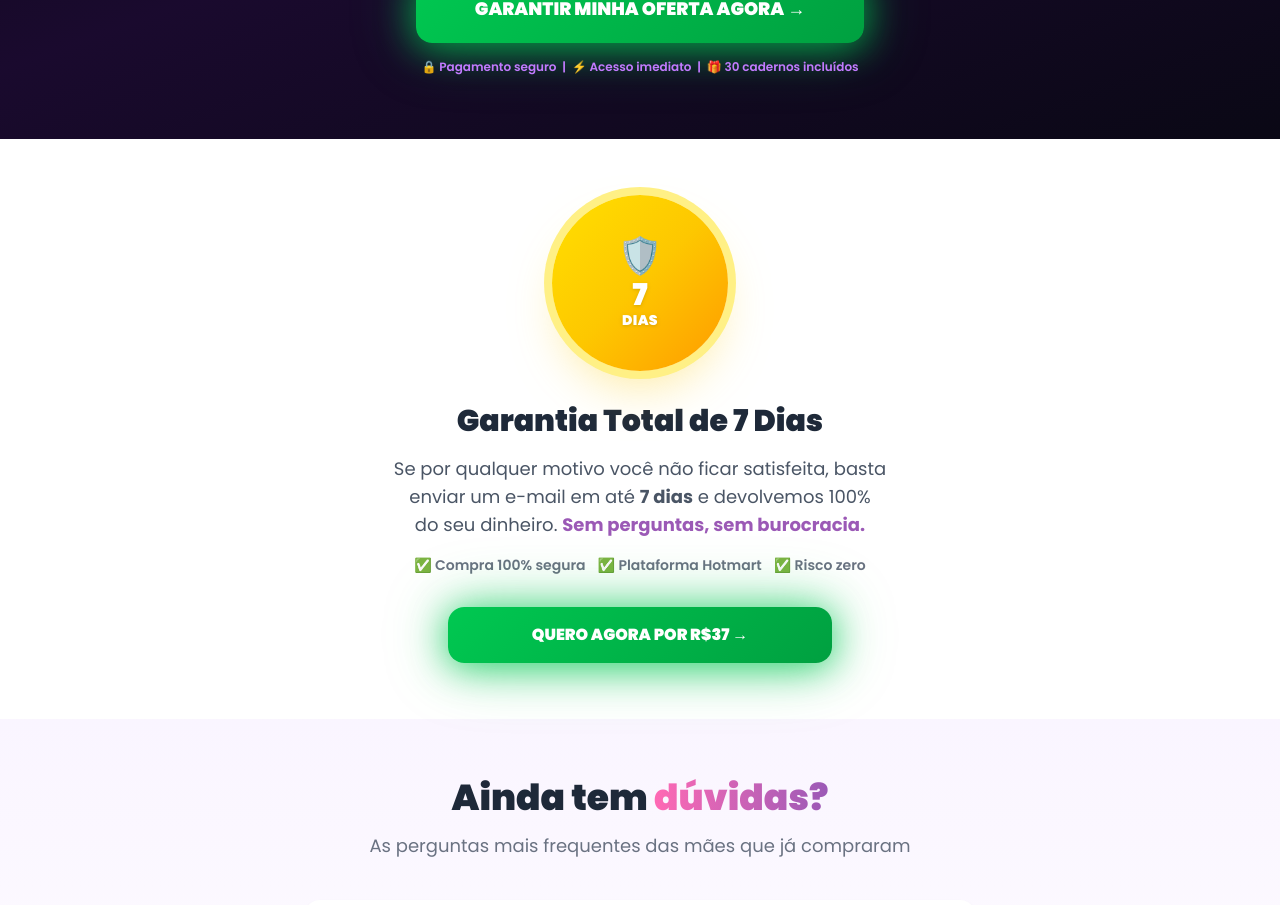
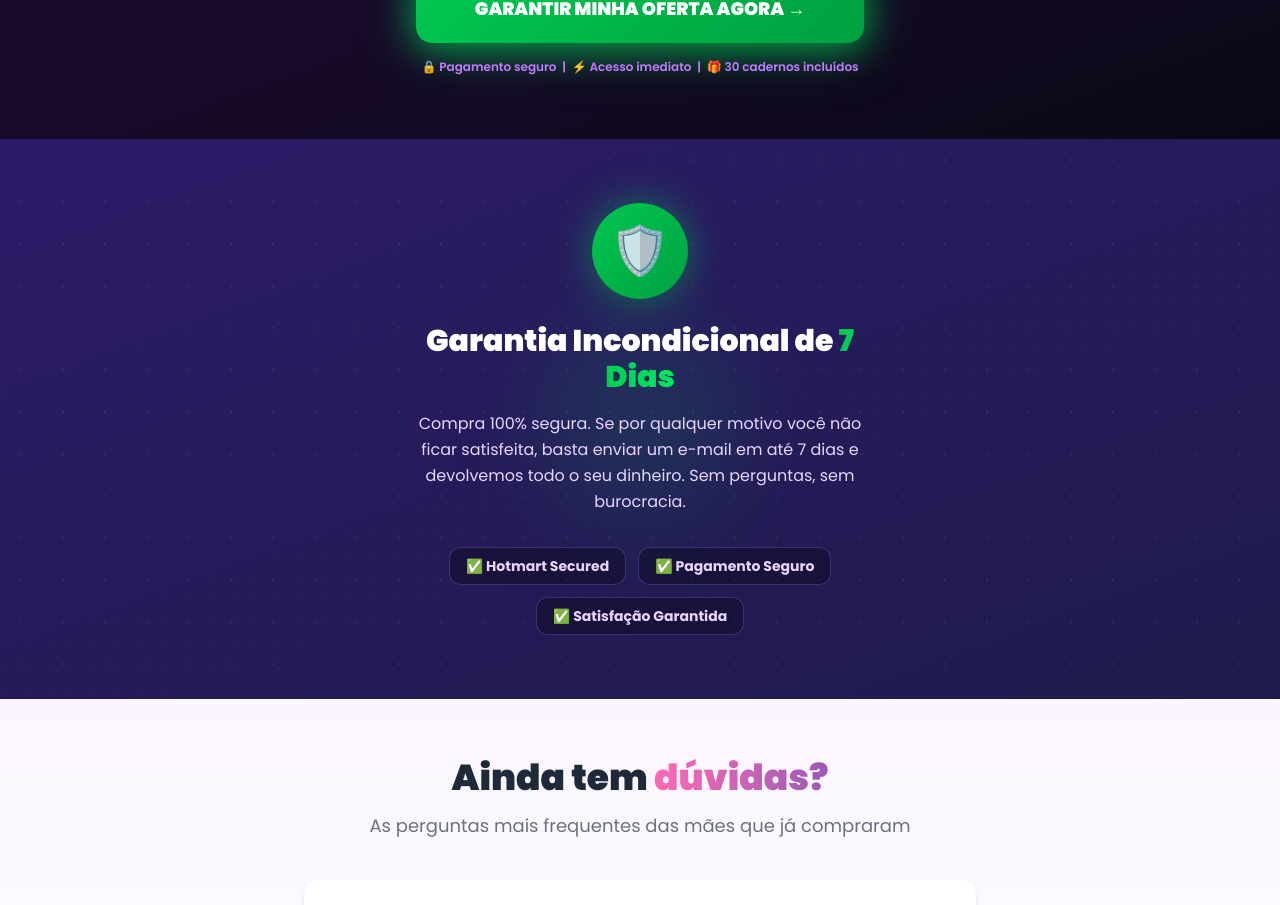
Before and after one commit to CoimbraViih/ColorBox, a React (Vite) app: page / in a window 1280 px wide. Shown: the part 5093-5998 px from the top of the page. Built offline with nearby package versions, Linux system fonts and the light colour scheme.

Commit message:
feat: GuaranteeSection escudo GSAP scale-in + selos Framer Motion

```diff
--- a/src/components/sections/GuaranteeSection.jsx
+++ b/src/components/sections/GuaranteeSection.jsx
@@ -1,36 +1,64 @@
-import CtaButton from '../ui/CtaButton'
+import { motion } from 'framer-motion'
+import useScrollAnimation from '../../hooks/useScrollAnimation'
+import gsap from 'gsap'
+
+const SEALS = ['Hotmart Secured', 'Pagamento Seguro', 'Satisfação Garantida']
 
 export default function GuaranteeSection() {
+  const ref = useScrollAnimation((el) => {
+    gsap.from(el.querySelector('.shield-icon'), {
+      scale: 0,
+      rotation: -15,
+      opacity: 0,
+      duration: 0.8,
+      ease: 'back.out(1.7)',
+      scrollTrigger: {
+        trigger: el,
+        start: 'top 75%',
+      },
+    })
+  })
+
   return (
-    <section className="bg-white px-5 py-14">
-      <div className="mx-auto flex max-w-lg flex-col items-center text-center">
+    <section
+      ref={ref}
+      className="stars-bg relative overflow-hidden px-5 py-16 text-center"
+      style={{ background: 'linear-gradient(160deg, #2d1b69 0%, #1e1b4b 100%)' }}
+    >
+      <div className="glow-orb" style={{ width: '200px', height: '200px', background: 'rgba(0,200,81,0.12)', top: '50%', left: '50%', transform: 'translate(-50%,-50%)' }} />
 
-        <div className="relative flex h-44 w-44 items-center justify-center rounded-full bg-linear-to-br from-yellow-300 via-yellow-400 to-amber-500 shadow-2xl shadow-yellow-400/40 ring-8 ring-yellow-200">
-          <div className="flex flex-col items-center">
-            <span className="text-4xl">🛡️</span>
-            <span className="mt-1 text-3xl font-black leading-none text-white drop-shadow">7</span>
-            <span className="text-sm font-black uppercase tracking-wide text-white drop-shadow">dias</span>
-          </div>
+      <div className="relative mx-auto max-w-md">
+        <div className="shield-icon mx-auto mb-6 flex h-24 w-24 items-center justify-center rounded-full text-5xl"
+          style={{
+            background: 'linear-gradient(135deg, #00C851, #00a040)',
+            boxShadow: '0 0 40px rgba(0,200,81,0.5)',
+          }}>
+          🛡️
         </div>
 
-        <h2 className="mt-8 text-2xl font-black text-gray-800 sm:text-3xl">
-          Garantia Total de 7 Dias
+        <h2 className="mb-4 text-3xl font-black text-white">
+          Garantia Incondicional de{' '}
+          <span className="gradient-text" style={{ backgroundImage: 'linear-gradient(90deg, #00C851, #00e860)' }}>7 Dias</span>
         </h2>
 
-        <p className="mt-4 text-balance text-base text-gray-600 sm:text-lg">
-          Se por qualquer motivo você não ficar satisfeita, basta enviar um e-mail
-          em até <strong>7 dias</strong> e devolvemos 100% do seu dinheiro.{' '}
-          <span className="font-bold text-brand-purple">Sem perguntas, sem burocracia.</span>
+        <p className="mb-8 leading-relaxed text-purple-200">
+          Compra 100% segura. Se por qualquer motivo você não ficar satisfeita, basta enviar um e-mail em até 7 dias e devolvemos todo o seu dinheiro. Sem perguntas, sem burocracia.
         </p>
 
-        <div className="mt-4 flex flex-wrap justify-center gap-3 text-sm font-semibold text-gray-500">
-          <span>✅ Compra 100% segura</span>
-          <span>✅ Plataforma Hotmart</span>
-          <span>✅ Risco zero</span>
-        </div>
-
-        <div className="mt-8 w-full max-w-sm">
-          <CtaButton />
+        <div className="flex flex-wrap justify-center gap-3">
+          {SEALS.map((seal) => (
+            <motion.div
+              key={seal}
+              className="rounded-xl px-4 py-2 text-sm font-bold text-purple-200"
+              style={{
+                background: 'rgba(0,0,0,0.3)',
+                border: '1px solid rgba(167,139,250,0.25)',
+              }}
+              whileHover={{ borderColor: 'rgba(0,200,81,0.5)', color: '#ffffff' }}
+            >
+              ✅ {seal}
+            </motion.div>
+          ))}
         </div>
       </div>
     </section>
```
